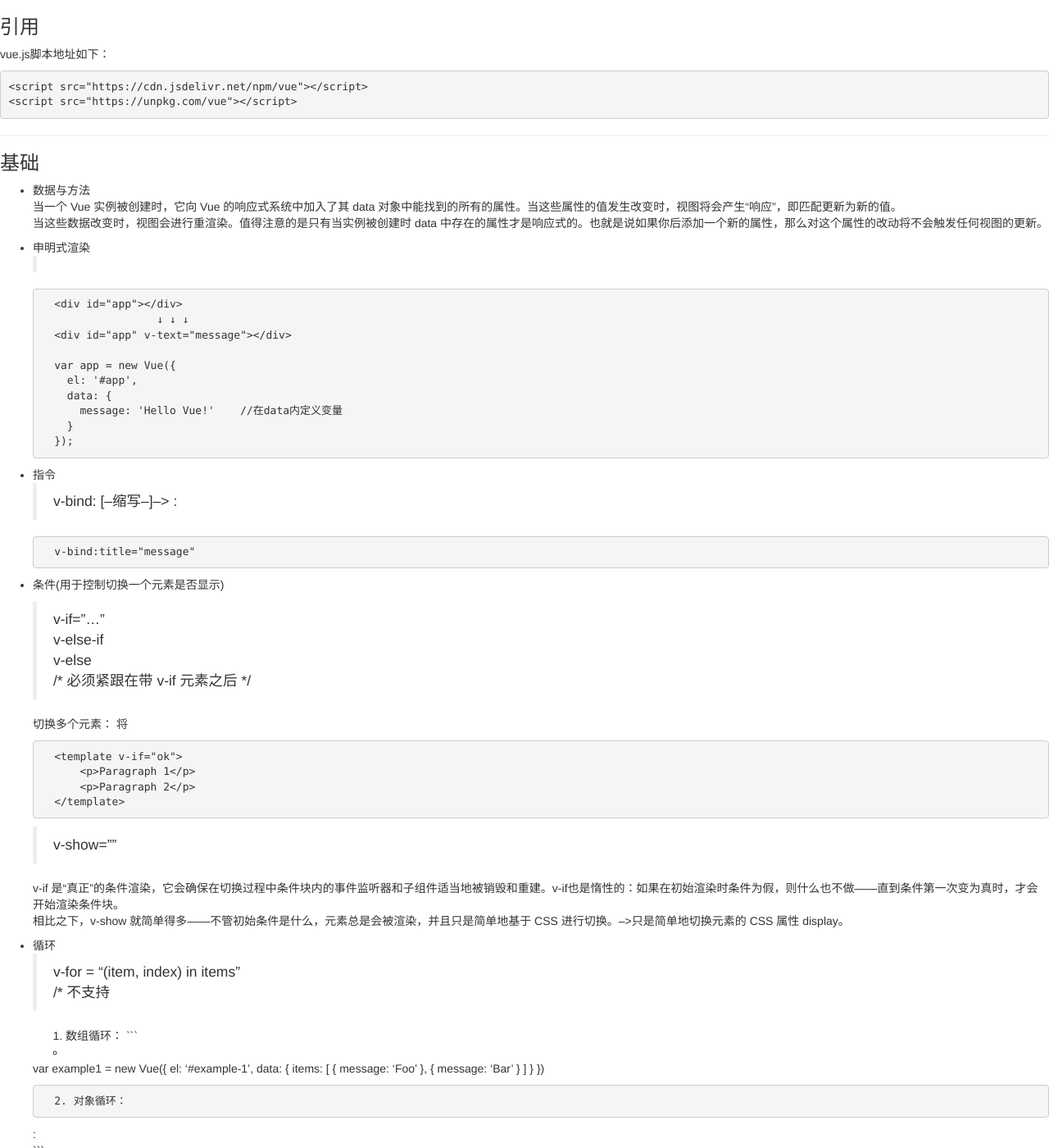
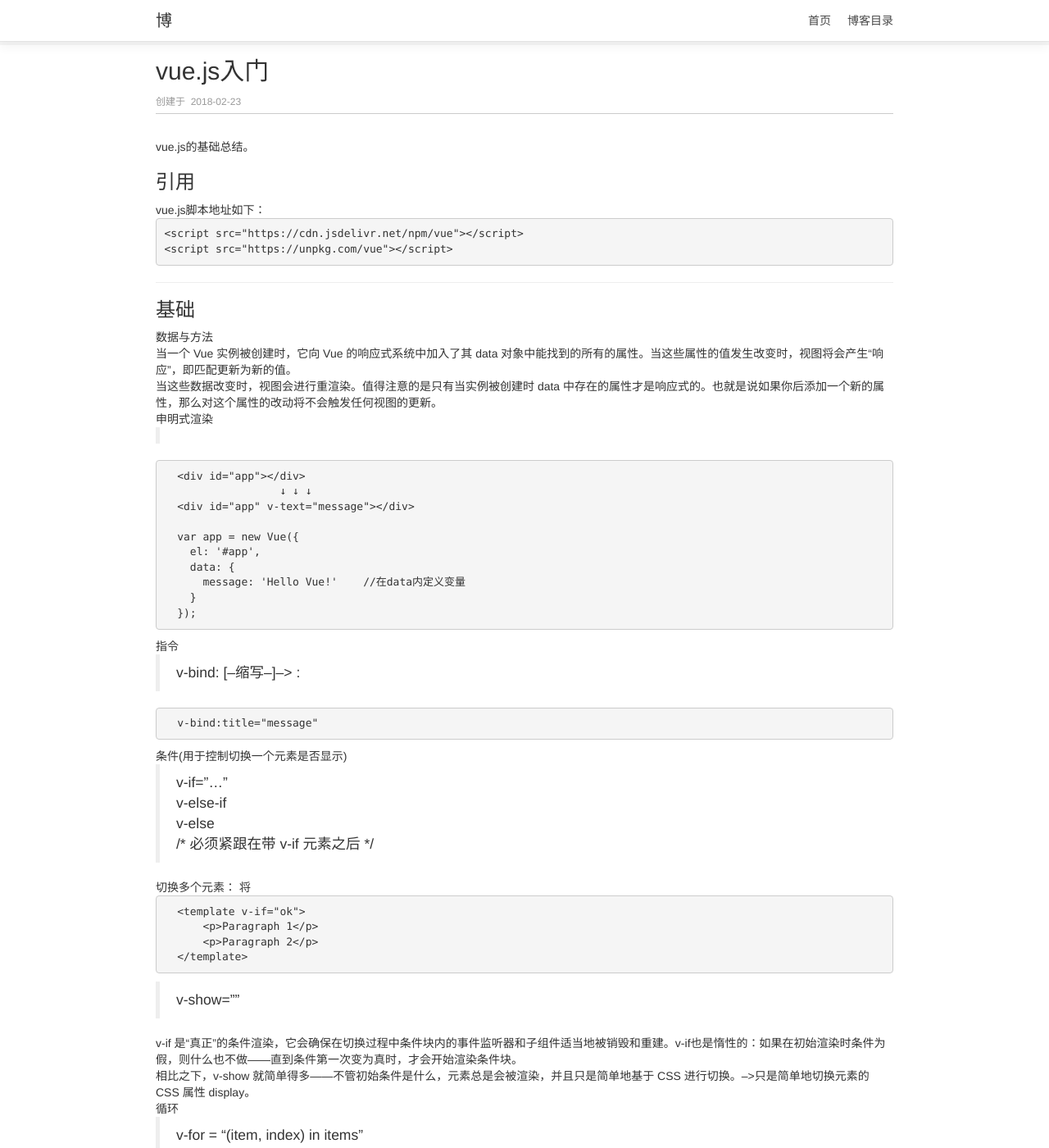
Before and after one commit to alice931118/alice931118.github.io, a Jekyll site: the page built from _posts/2018-02-23-Vue.md, in a window 1280 px wide and 1400 px high. Shown: the whole window at 82% size. Built offline with Jekyll 4.4.1, drawn with Linux system fonts in a browser that asks for light colours; nearby versions of some CDN libraries; our own code applies the rules of GitHub Pages for plain Markdown files; library files that are not in the unit come from our copies.

Commit message:
vue.js
vue.js

```diff
--- a/_posts/2018-02-23-Vue.md
+++ b/_posts/2018-02-23-Vue.md
@@ -1,3 +1,9 @@
+---
+layout: blogModel
+title: vue.js入门
+---
+vue.js的基础总结。
+<!-- more -->
 
 ### 引用
 vue.js脚本地址如下：
```
